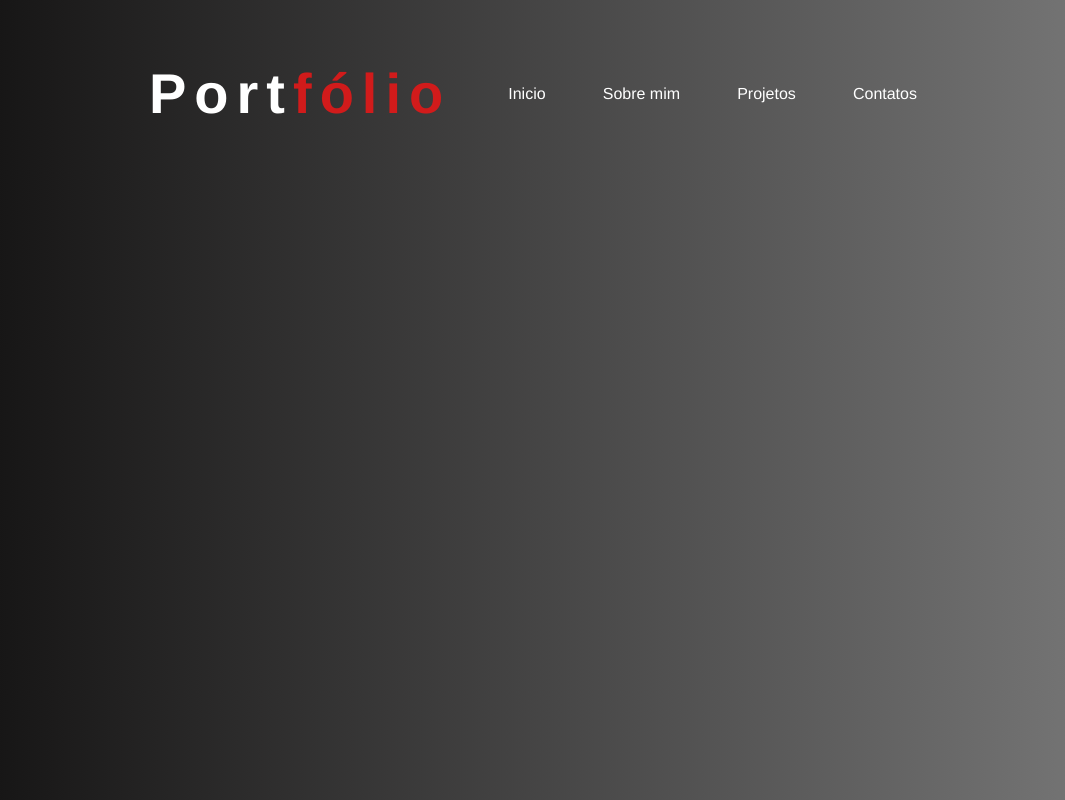
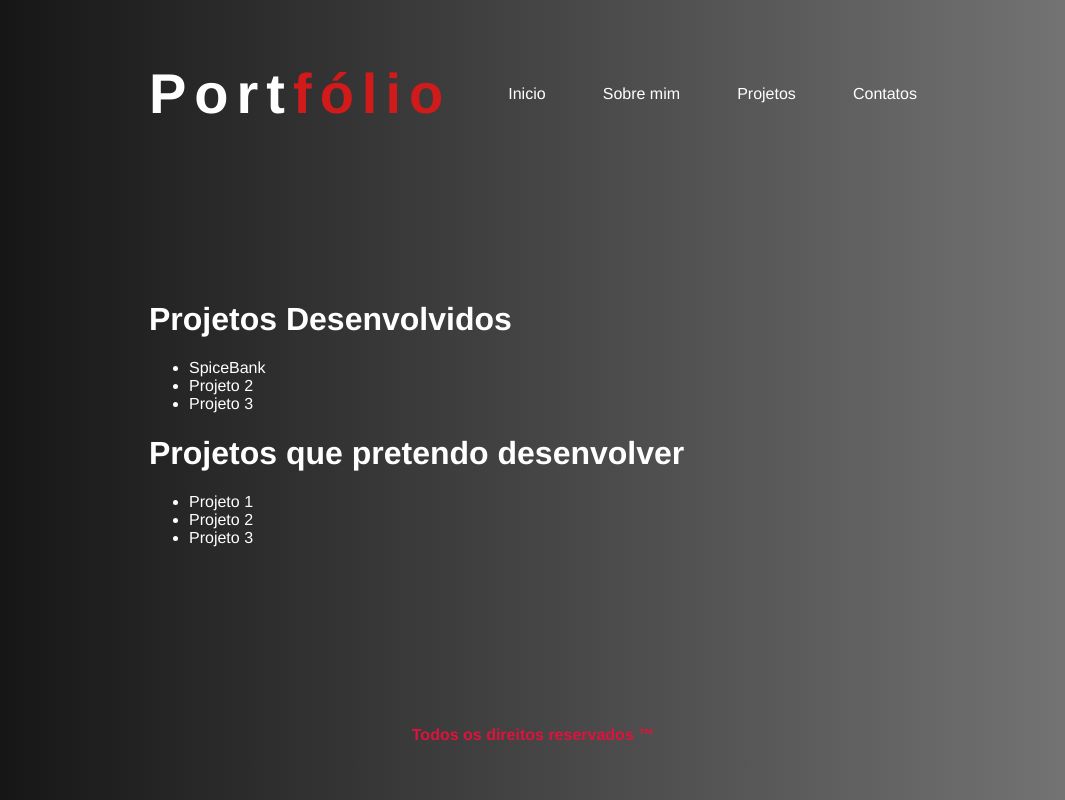
Before and after one commit to Vitaog/Portifolio-Digital, a plain HTML site: page src/projeto.html in a window 1280 px wide. Shown: the whole page, without its empty margins (107-1172 px from the left). Drawn offline with Linux system fonts and the light colour scheme.

Commit message:
Adição da tela de projetos

```diff
--- a/src/css/style.css
+++ b/src/css/style.css
@@ -74,3 +74,13 @@ padding: 15px 20% 0 20%;
 }
 
 /**_________________________________________________Página Projetos__________________________________________________________________________________________**/
+.projetos{
+    margin-top: 10%;
+    padding: 0px 20% 0 20%;
+}
+
+.tdrprojeto{
+    text-align: center;
+    margin-top: 14%;
+    color: #DC143C;
+}
--- a/src/projeto.html
+++ b/src/projeto.html
@@ -18,8 +18,26 @@
         <a href="contato.html">Contatos</a>
     </nav>
 </div>
+<!--Projetos Desenvolvidos e Pretendidos-->
+<div class="projetos">
+        <h1>Projetos Desenvolvidos</h1>
+        <ul>
+            <li>SpiceBank</li>
+            <li>Projeto 2</li>
+            <li>Projeto 3</li>
+        </ul>
 
-
+        <h1>Projetos que pretendo desenvolver</h1>
+        <ul>
+            <li>Projeto 1</li>
+            <li>Projeto 2</li>
+            <li>Projeto 3</li>
+        </ul>
+</div>
+<!--Todos os direitos reservados-->
+<div class="tdrprojeto">
+    <h4>Todos os direitos reservados &#8482</h4>
+</div>
 
 </body>
 </html>
```
Also changed, not shown: src/index.html (+1 -1 lines), src/sobremim.html (+1 -1 lines).
